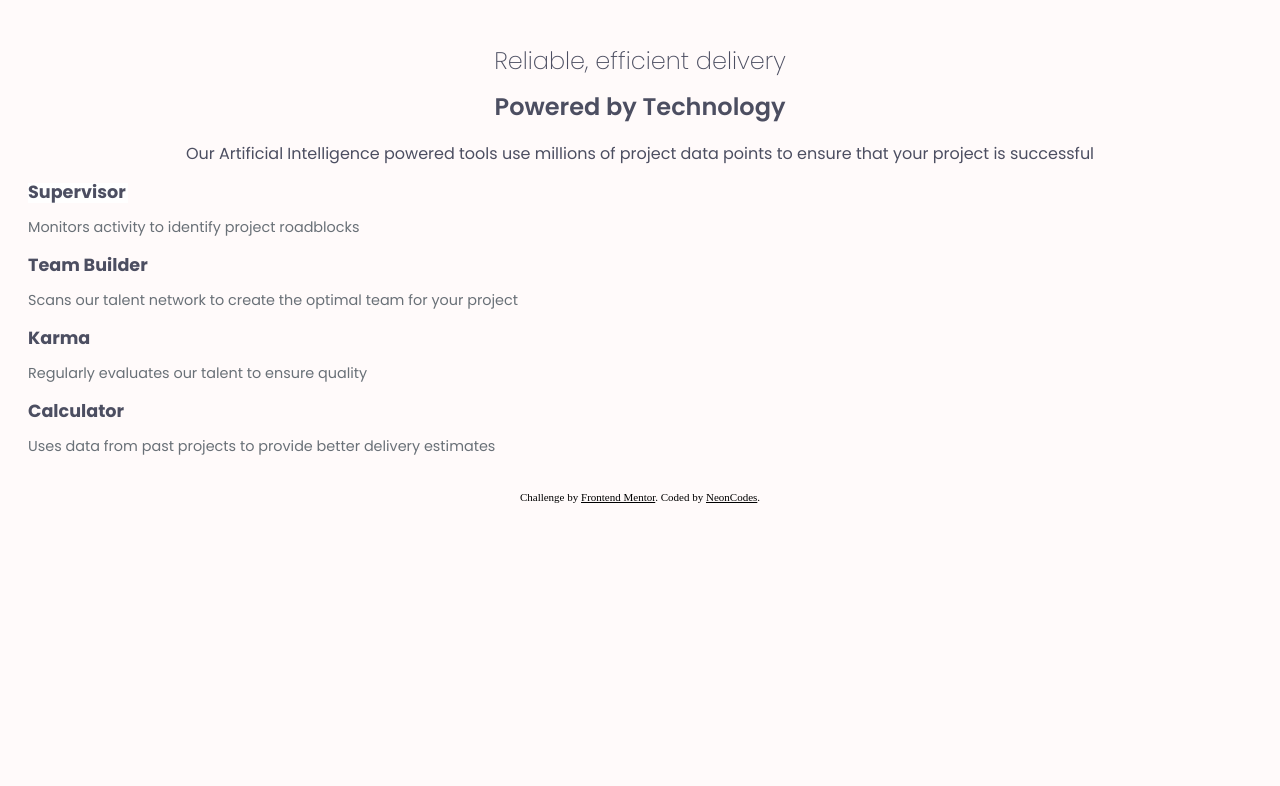
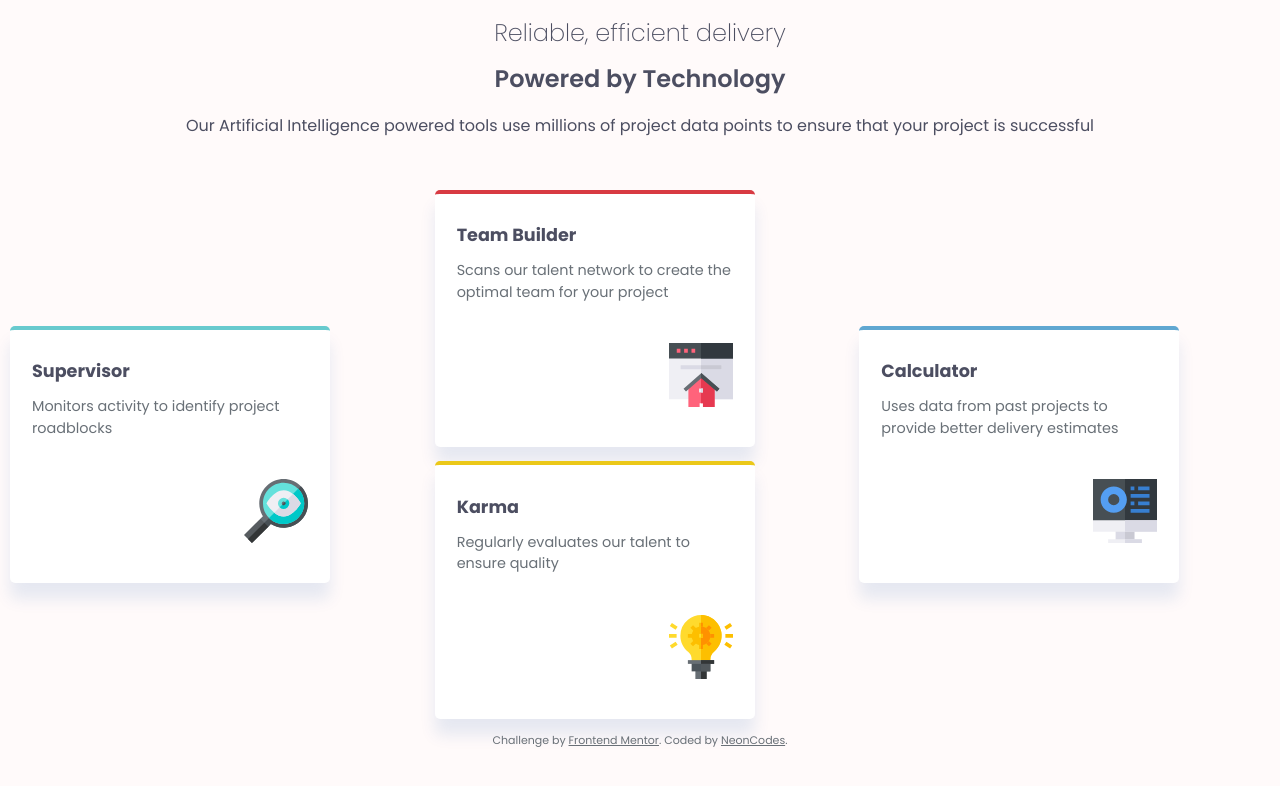
Before and after one commit to NeonCodes/four-card-feature-section-master, a plain HTML site: page index.html in a window 1280 px wide. Drawn offline with Linux system fonts and the light colour scheme.

Commit message:
finished containers and started desktop view

```diff
--- a/index.html
+++ b/index.html
@@ -14,29 +14,34 @@
   <link href="https://fonts.googleapis.com/css2?family=Poppins:ital,wght@0,100;0,200;0,300;0,400;0,500;0,600;0,700;0,800;0,900;1,100;1,200;1,300;1,400;1,500;1,600;1,700;1,800;1,900&display=swap" rel="stylesheet">
 </head>
 <body>
-  <main>
+
   <section class="title">
    <h2>Reliable, efficient delivery</h2>
    <h1>Powered by Technology</h1>
-  </section>
+
    <h4>Our Artificial Intelligence powered tools use millions of project data points
    to ensure that your project is successful</h4>
-
-  <section>
-   <h3 class="container1">Supervisor</h3>
+  </section>
+ <main>
+  <section class="container1">
+   <h3 >Supervisor</h3>
    <p>Monitors activity to identify project roadblocks</p>
+   <img src="./images/icon-supervisor.svg" alt="magnifying glass svg " class="supervisor">
   </section>
   <section class="container2">
    <h3>Team Builder</h3>
    <p>Scans our talent network to create the optimal team for your project</p>
+   <img src="./images/icon-team-builder.svg" alt="house svg" class="team-builder">
   </section>
   <section class="container3">
    <h3>Karma</h3>
    <p>Regularly evaluates our talent to ensure quality</p>
+   <img src="./images/icon-karma.svg" alt="lamp svg" class="karma">
   </section>
   <section class="container4">
     <h3>Calculator</h3>
    <p>Uses data from past projects to provide better delivery estimates</p>
+   <img src="./images/icon-calculator.svg" alt="calculator svg" class="calculator">
   </section>
 
 
--- a/styles.scss
+++ b/styles.scss
@@ -83,6 +83,29 @@ textarea:not([rows]) {
     font-size: 0.9rem;
 }
 
+/*base for the container styling*/
+@mixin container-styling-base{
+  max-width: 320px;
+  max-height:320px;
+  margin: 2px;
+  padding-top: 15px;
+  padding-bottom: 40px;
+  padding-left: 22px;
+  padding-right: 22px;
+  border-radius: 5px;
+  box-shadow:0 1rem 1rem 0 rgba(12, 75, 170, 0.1);
+  background-color: $white;
+}
+
+/*svg placement*/
+@mixin svg-spot{
+  display: flex;
+      flex-direction: column-reverse;
+      align-self: flex-end;
+      justify-self: flex-end;
+      padding-top: 40px;
+}
+
 /*Colors*/
 
 /*Primary*/
@@ -102,8 +125,7 @@ html{
 }
 
 /*fonts*/
-main{
-    padding: 20px;
+body{
  h1{
     font-family: "Poppins",sans-serif;
     font-weight: 600;
@@ -120,6 +142,7 @@ h4{
     font-size: 1rem;
     font-weight: 400;
     line-height: 3vh;
+    padding-bottom: 50px;
 }
 h1,h2,h4{
     text-align: center;
@@ -135,13 +158,70 @@ p{
 }
 }
 
+main {
+display: flex;
+flex-direction:column;
+align-items:center;
+gap: 10px;
+
 .container1{
-    max-width: 100px;
-    max-height:70px;
-    background-color: $white;
+    @include container-styling-base();
+    border-top:solid 0.25rem rgba(3, 167, 173, 0.598);
+
+    .supervisor{
+     @include svg-spot();
+    }
+}
+.container2{
+  @include container-styling-base();
+  border-top:solid 0.25rem rgba(208, 19, 28, 0.833);
+  .team-builder{
+    @include svg-spot();
+  }
 }
 
+.container3{
+  @include container-styling-base();
+  border-top:solid 0.25rem  rgba(234, 196, 7, 0.927);
+  .karma{
+    @include svg-spot();
+  }
+}
 
+.container4{
+  @include container-styling-base();
+  border-top:solid 0.25rem rgba(44, 139, 194, 0.753);
+  .calculator{
+    @include svg-spot();
+  }
+}
+}
+
+@media (min-width: 1000px){
+  p{
+    font-size: 0.95rem;
+  }
+
+  main{
+    display: grid;
+
+  }
+ .container1{
+  grid-row: 1/3;
+
+ }
+.container2{
+  grid-row: 1/1 ;
+}
+
+.container3{
+  grid-row: 2/2;
+}
+
+ .container4{
+  grid-row: 1/3;
+ }
+}
 
 
 
```
Also changed, not shown: styles.css, 2 other files.
